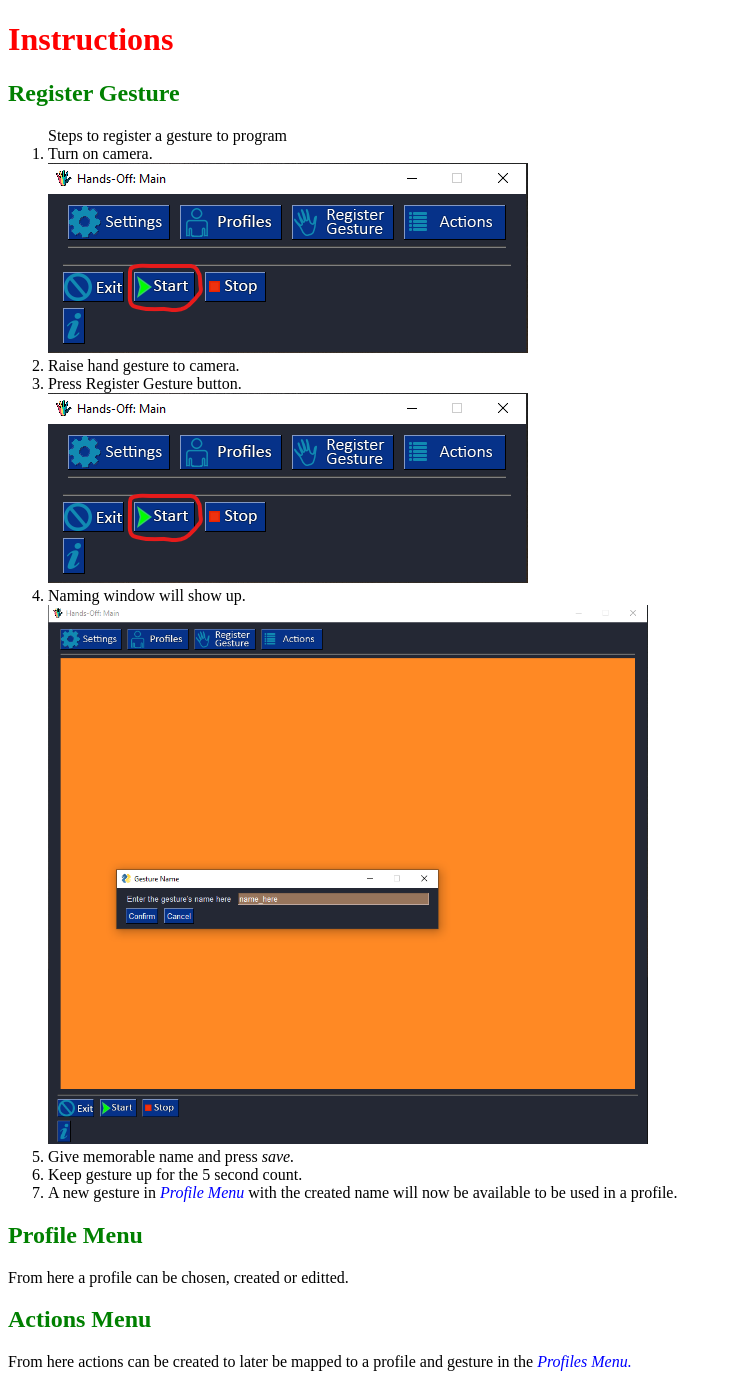
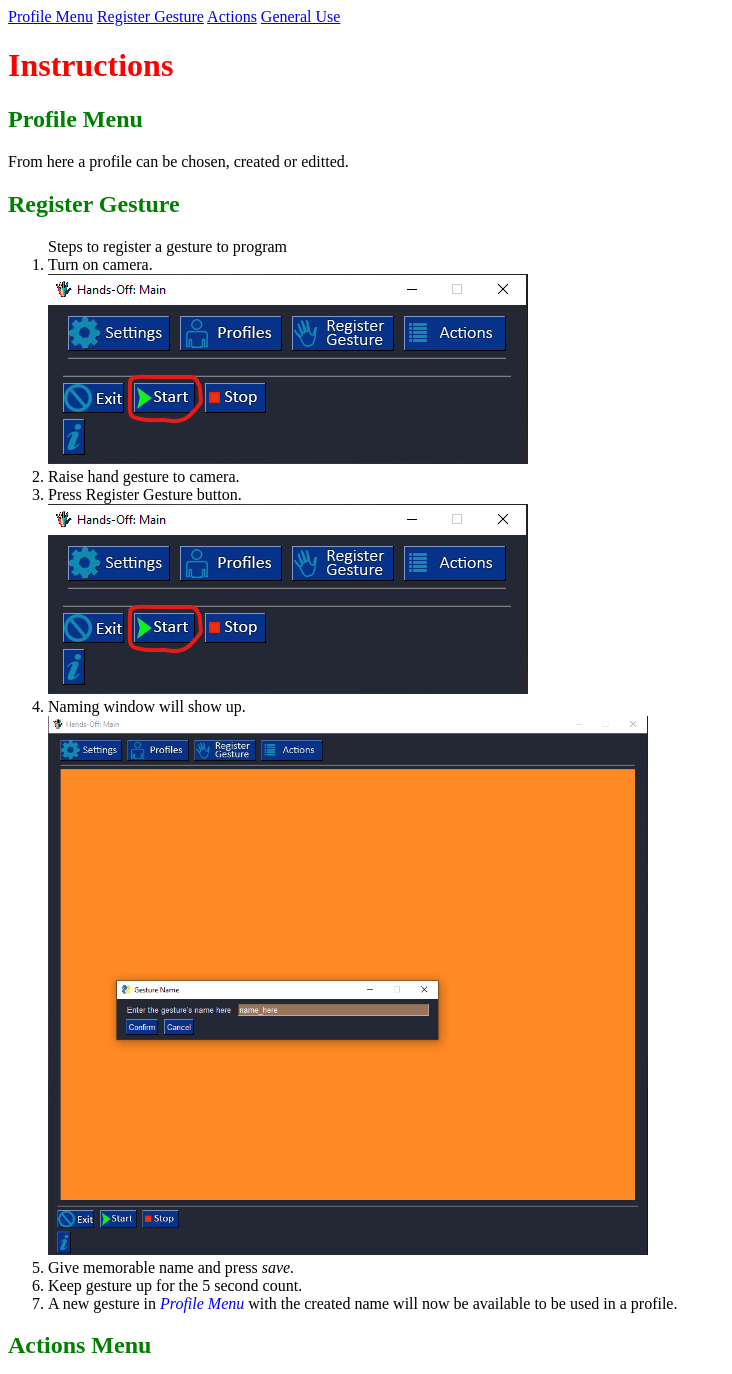
Before and after one commit to Jnguyenpham94/test-nodejs, a website: page nodejs/instructions.html in a window 1280 px wide. Shown: the top 1374 px of the page, without its empty margins (0-732 px from the left). Drawn offline with Linux system fonts and the light colour scheme.

Commit message:
index of links stuff

```diff
--- a/nodejs/instructions.html
+++ b/nodejs/instructions.html
@@ -7,9 +7,21 @@
     <title>Instructions</title>
     <link rel="stylesheet" href="intro.css">
 </head>
-<body>
+<body style="background-color: rgb(255, 255, 255)">
+    <div class="left-side-bar">
+        <nav>
+            <a href="#Prof">Profile Menu</a>
+            <a href="#Reg">Register Gesture</a>
+            <a href="#Act">Actions</a>
+            <a href="#GU">General Use</a>
+        </nav>
+
+    </div>
+    <div>
         <h1>Instructions</h1>
-    <h2>Register Gesture</h2>
+        <h2 id="Prof">Profile Menu</h2>
+        <p>From here a profile can be chosen, created or editted.</p>
+        <h2 id="Reg">Register Gesture</h2>
         <ol>Steps to register a gesture to program
             <li>Turn on camera.</li>
             <img src="img/main menu_start.png" alt="Turn on camera here">
@@ -22,18 +34,19 @@
             <li>Keep gesture up for the 5 second count.</li>
             <li>A new gesture in <em class="menu">Profile Menu</em>  with the created name will now be available to be used in a profile.</li>
         </ol>
-    <h2>Profile Menu</h2>
-    <p>From here a profile can be chosen, created or editted.</p>
-    <h2>Actions Menu</h2>
+        <h2 id="Act">Actions Menu</h2>
         <p>From here actions can be created to later be mapped to a profile and gesture in the <em class="menu">Profiles Menu.</em></p>
         <img src="img/actions menu.png" alt="actions menu">
         <p>From here you can choose a file to map to a gesture.</p>
         <img src="img/file browser.png" alt="actions file browser">
         <p>From here a button shortcut can be mapped and saved for a gesture.</p>
         <img src="img/macros menu.png" alt="actions macros">
-    <h3>General Program use</h3>
+
+        <h3 id="GU">General Use</h3>
         <p>After choosing a profile from the profile menu with the desired gesture mappings. Turn on camera and hold up the gesture mapped to that profile to do the desired function.</p>
         <p>If the gesture being read is not being recognized as quickly or is being too generous then go into the settings and modify the <em>Hand Match Confidence.</em> Closer the number to 1, the more strict the gesture will be compared to the gesture in the profile.</p>
         <img src="img/settings_confidence.png" alt="Confidence value">
+        <a href="#">TOP</a>
+    </div>
 </body>
 </html>
--- a/nodejs/intro.css
+++ b/nodejs/intro.css
@@ -1,3 +1,15 @@
+
+h1 {
+    color: red;
+}
+
+h2 {
+    color: green;
+}
+
+h3 {
+    color:darkblue;
+}
 
 .menu {
     color: blue;
@@ -6,11 +18,3 @@
 .large {
     width: 600px;
 }
-
-h1 {
-    color: red;
-}
-
-h2 {
-    color: green;
-}
```
Lines whose indentation alone changed are shown as unchanged.
